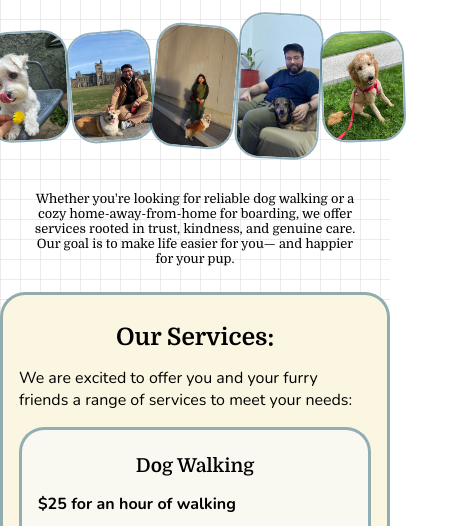
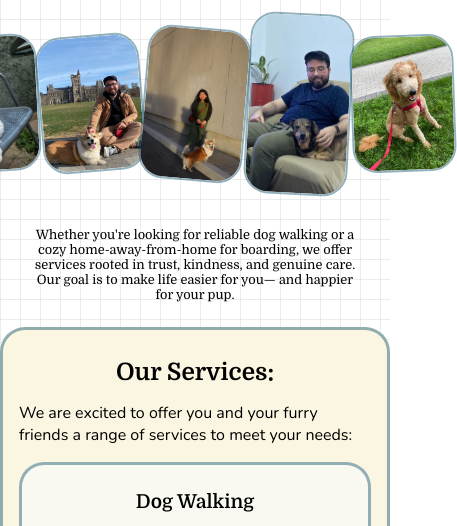
Before and after one commit to gabi-studio/wag-and-wander, a plain HTML site: page index.html in a window 390 px wide. Shown: the part 241-767 px from the top of the page, 457 px wide, since content can reach past the window. Drawn offline with nearby package versions, Linux system fonts and the light colour scheme; a web font is replaced by a local one.

```diff
--- a/assets/style.css
+++ b/assets/style.css
@@ -135,7 +135,7 @@ a:hover{
 
 img {
 
-    max-width: 250px;
+    max-width: 200px;
     height: auto;
     border-radius: 25px;
     border: 3px solid #0047636c;
@@ -304,7 +304,7 @@ footer {
     }
 
     img {
-        max-width: 80px;
+        max-width: 100px;
         height: auto;
         border-radius: 25px;
         border: 2px solid #0047636c;
```
